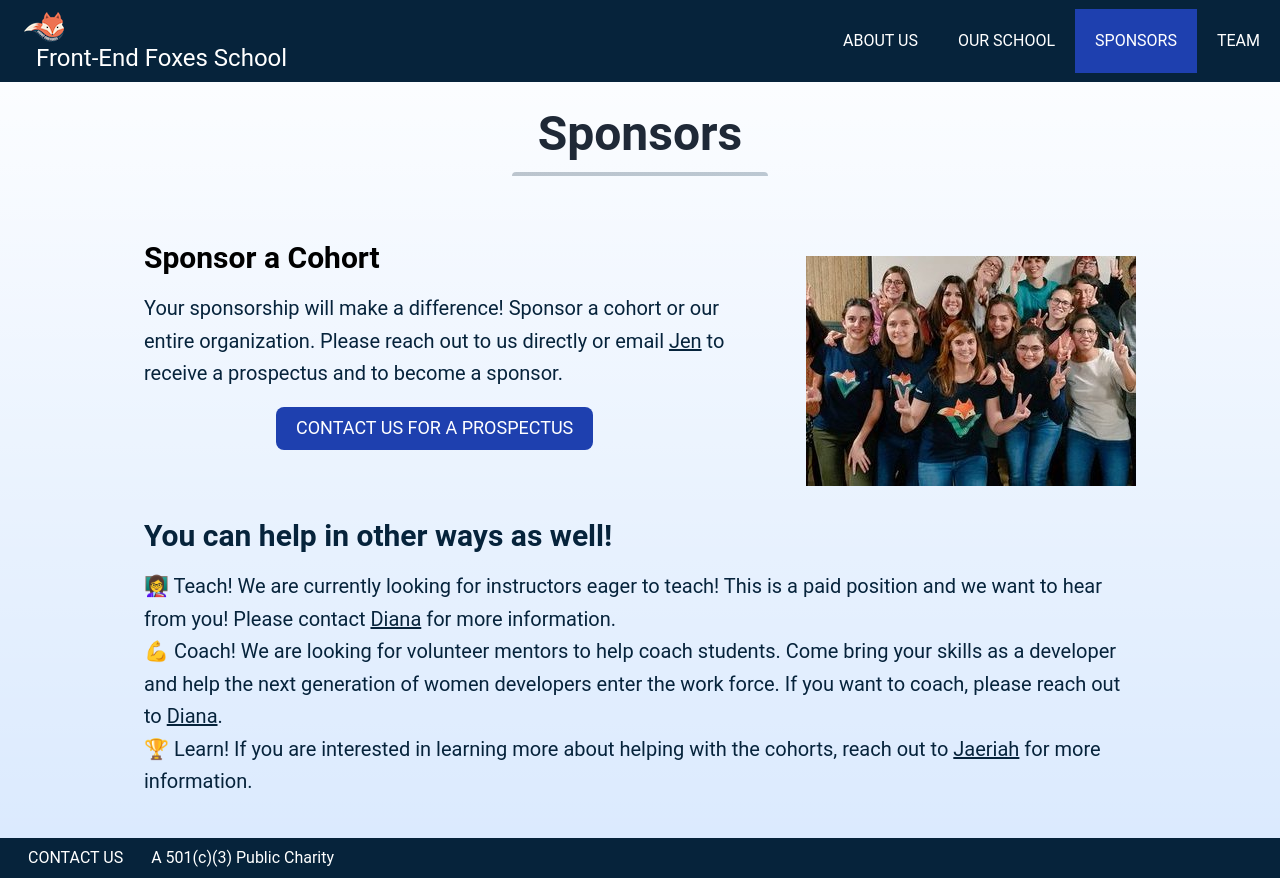
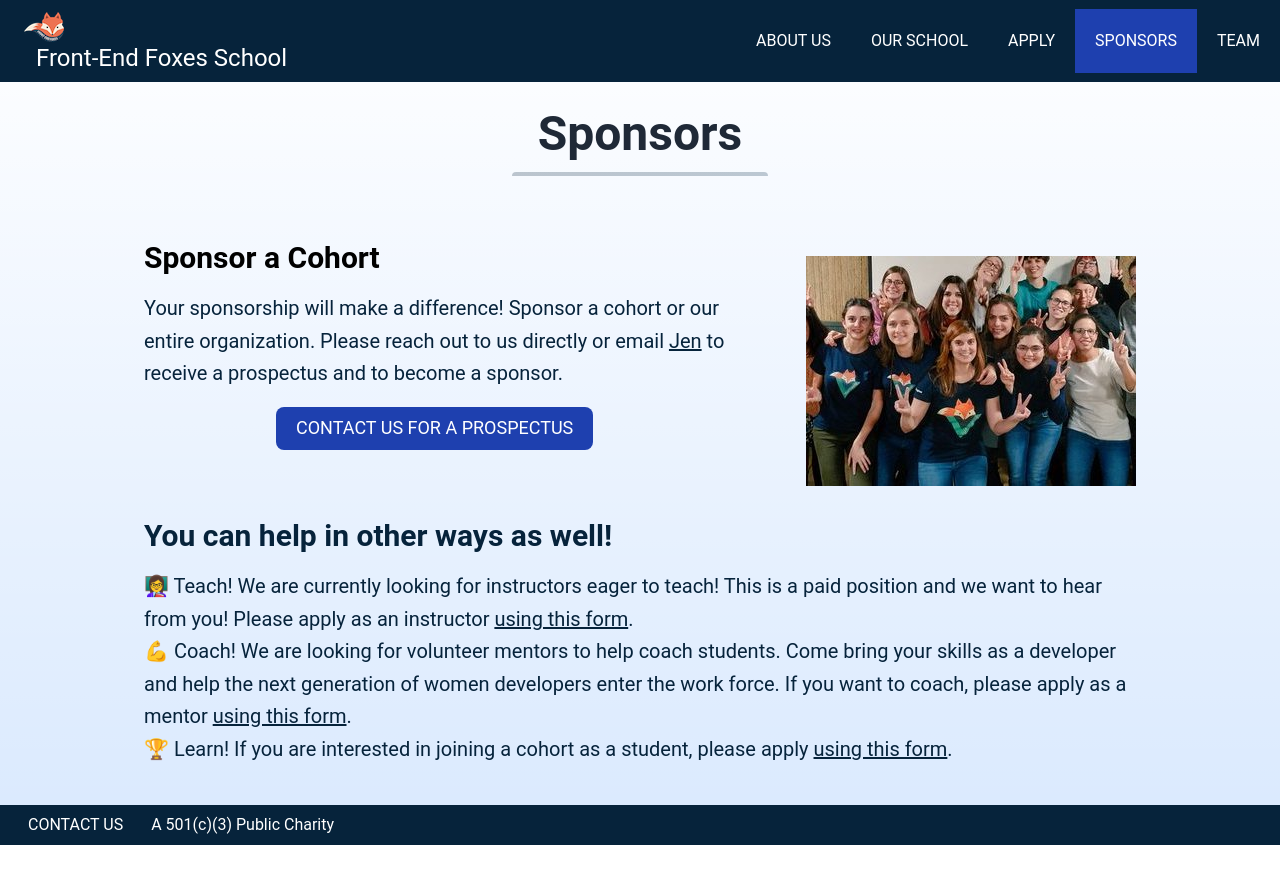
Before and after one commit to FrontEndFoxes/ff-school, a Vue app: page /sponsors in a window 1280 px wide. After the commit the page ends 845 px from the top, so only its background shows below. Built offline with nearby package versions, Linux system fonts and the light colour scheme.

Commit message:
application

```diff
--- a/src/components/Header.vue
+++ b/src/components/Header.vue
@@ -60,6 +60,14 @@
               >
             </li>
             <li @click="isOpen = false">
+              <a
+                target="_blank"
+                class="flex text-lg items-center p-4 hover:bg-blue-800 hover:text-white"
+                href="https://forms.gle/Yk8sWmKdLiKgSvvC9"
+                >Apply</a
+              >
+            </li>
+            <li @click="isOpen = false">
               <router-link
                 class="flex text-lg items-center p-4 hover:bg-blue-800 hover:text-white"
                 to="/sponsors"
@@ -106,6 +114,15 @@
               class="uppercase inline-block p-5 text-white no-underline"
               to="/ourschool"
               >Our School</router-link
+            >
+          </li>
+          <li class="hover:bg-blue-900">
+            <a
+              active-class="bg-blue-800"
+              target="_blank"
+              class="uppercase inline-block p-5 text-white no-underline"
+              href="https://forms.gle/Yk8sWmKdLiKgSvvC9"
+              >Apply</a
             >
           </li>
           <li class="hover:bg-blue-900">
--- a/src/views/About.vue
+++ b/src/views/About.vue
@@ -48,15 +48,16 @@
           </div>
           <div class="mb-5">
             <h3 class="text-center m-4 text-2xl font-semibold mt-5">
-              Like to know when the next cohort opens?
+              We are now accepting application for the Spring 2021 cohort
+              (Instructors, Mentors, and Students)
             </h3>
             <div class="text-center">
               <a
                 class="text-white mt-6 rounded-lg py-3 bg-blue-800 hover:bg-blue-500"
                 target="_blank"
-                href="http://eepurl.com/gdH21v"
+                href="https://forms.gle/Yk8sWmKdLiKgSvvC9"
                 ><span class="p-5 uppercase text-center text-lg">
-                  Keep me in the loop!
+                  Apply
                 </span></a
               >
             </div>
--- a/src/views/Home.vue
+++ b/src/views/Home.vue
@@ -9,19 +9,17 @@
           </h1>
           <p class="leading-normal text-2xl md:text-4xl mb-8">
             For women, by women. Grow your front-end development skills with us!
-            Stay informed as we open our first cohort in the Spring of 2021.
+            We will open our first cohort in the Spring of 2021.
           </p>
 
           <div
             class="mb-5 flex flex-wrap lg:flex lg:flex-no-wrap md:flex lg:flex-no-wrap w-full justify-center md:justify-start z-10"
           >
             <a
-              class="btn w-full lg:w-6/12 text-white mt-6 rounded-lg overflow-hidden py-3 bg-secondary-500 hover:bg-secondary-400"
+              class="btn w-full lg:w-4/12 text-white mt-6 rounded-lg overflow-hidden py-3 bg-secondary-500 hover:bg-secondary-400"
               target="_blank"
-              href="http://eepurl.com/gdH21v"
-              ><div class="uppercase text-center text-lg">
-                Keep me in the loop!
-              </div></a
+              href="https://forms.gle/Yk8sWmKdLiKgSvvC9"
+              ><div class="uppercase text-center text-lg">Apply</div></a
             >
           </div>
         </div>
--- a/src/views/OurSchool.vue
+++ b/src/views/OurSchool.vue
@@ -78,15 +78,16 @@
           </div>
           <div class="mb-5">
             <h3 class="text-center m-4 text-2xl font-semibold mt-5">
-              Like to know when the next cohort opens?
+              We are now accepting application for the Spring 2021 cohort
+              (Instructors, Mentors, and Students)
             </h3>
             <div class="text-center">
               <a
                 class="text-white mt-6 rounded-lg py-3 bg-blue-800 hover:bg-blue-500"
                 target="_blank"
-                href="http://eepurl.com/gdH21v"
+                href="https://forms.gle/Yk8sWmKdLiKgSvvC9"
                 ><span class="p-5 uppercase text-center text-lg">
-                  Keep me in the loop!
+                  Apply
                 </span></a
               >
             </div>
--- a/src/views/Sponsors.vue
+++ b/src/views/Sponsors.vue
@@ -51,29 +51,27 @@
               <p>
                 👩‍🏫 Teach! We are currently looking for instructors eager to
                 teach! This is a paid position and we want to hear from you!
-                Please contact
-                <a class="underline" href="mailto:diana@frontendfoxes.org"
-                  >Diana</a
-                >
-                for more information.
+                Please apply as an instructor
+                <a class="underline" href="https://forms.gle/Yk8sWmKdLiKgSvvC9"
+                  >using this form</a
+                >.
               </p>
 
               <p>
                 💪 Coach! We are looking for volunteer mentors to help coach
                 students. Come bring your skills as a developer and help the
                 next generation of women developers enter the work force. If you
-                want to coach, please reach out to
-                <a class="underline" href="mailto:diana@frontendfoxes.org"
-                  >Diana</a
+                want to coach, please apply as a mentor
+                <a class="underline" href="https://forms.gle/Yk8sWmKdLiKgSvvC9"
+                  >using this form</a
                 >.
               </p>
               <p>
-                🏆 Learn! If you are interested in learning more about helping
-                with the cohorts, reach out to
-                <a class="underline" href="mailto:jaeriah@frontendfoxes.org"
-                  >Jaeriah</a
-                >
-                for more information.
+                🏆 Learn! If you are interested in joining a cohort as a
+                student, please apply
+                <a class="underline" href="https://forms.gle/Yk8sWmKdLiKgSvvC9"
+                  >using this form</a
+                >.
               </p>
             </div>
           </div>
```
